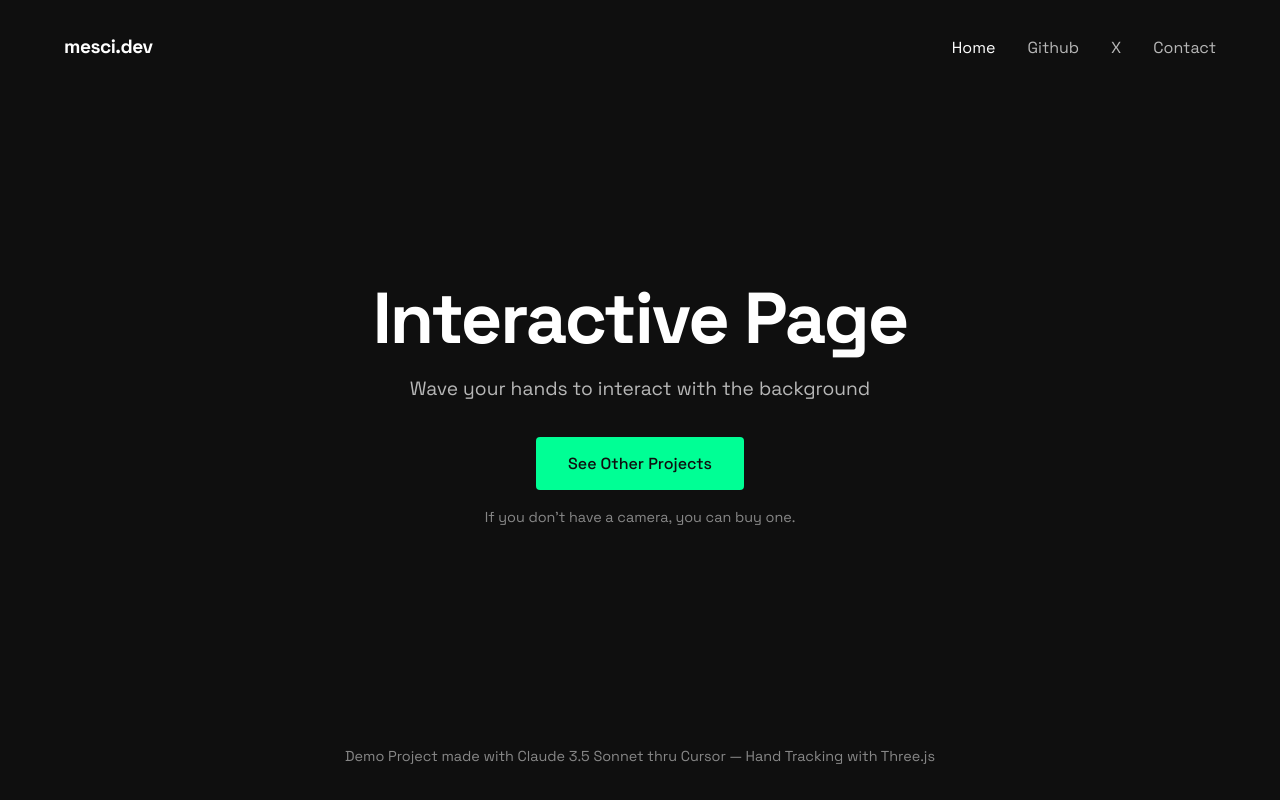
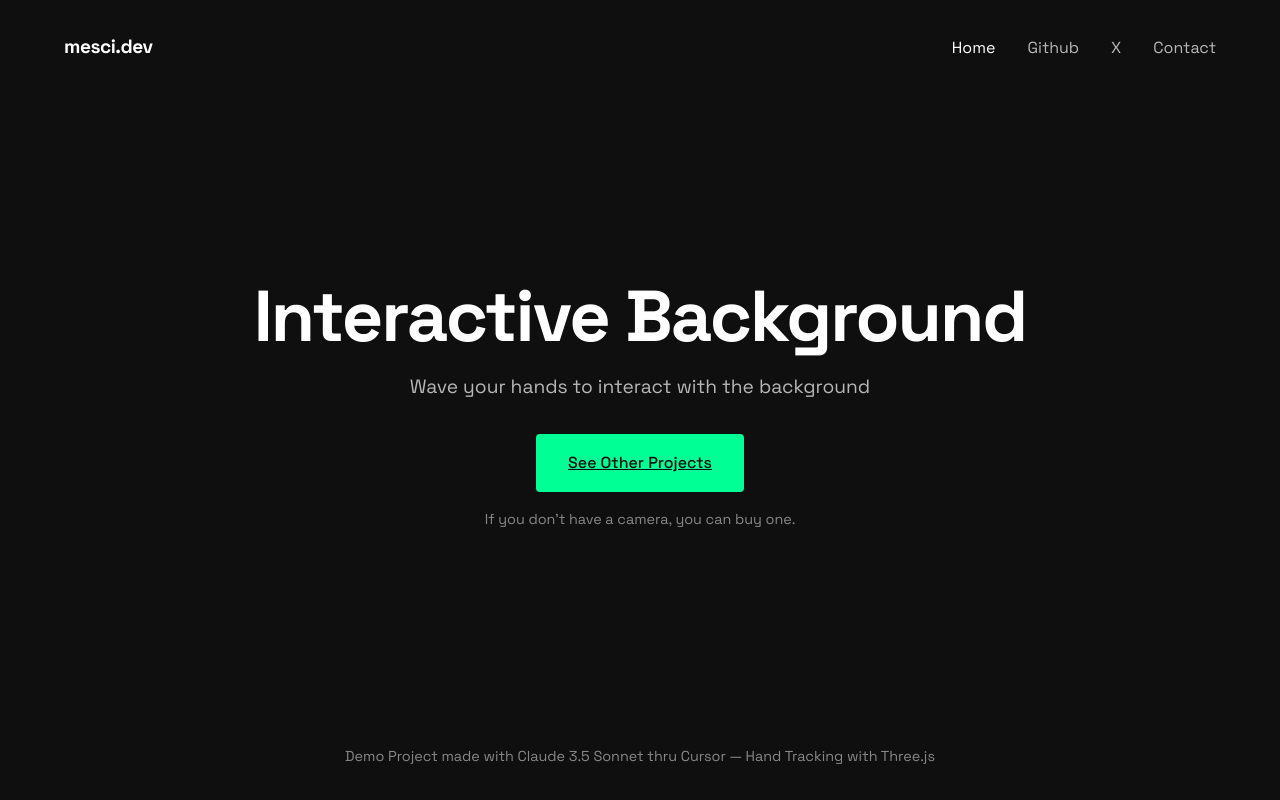
Before and after one commit to mesci/interactive-bg, a website built with Vite: page src/index.html in a window 1280 px wide. Built offline with nearby package versions, Linux system fonts and the light colour scheme; a script that the page names is missing.

Commit message:
Some changes.......

```diff
--- a/src/index.html
+++ b/src/index.html
@@ -34,10 +34,10 @@
         </nav>
 
         <section class="hero">
-            <h1>Interactive Page</h1>
+            <h1>Interactive Background</h1>
             <p class="subtitle">Wave your hands to interact with the background</p>
             <div class="cta-container">
-                <button class="cta-button" href="https://mesci.dev/projects">See Other Projects</button>
+                <a class="cta-button" href="https://mesci.dev/projects" target="_blank">See Other Projects</a>
                 <p class="camera-status">If you don't have a camera, you can buy one.</p>
             </div>
         </section>
```
